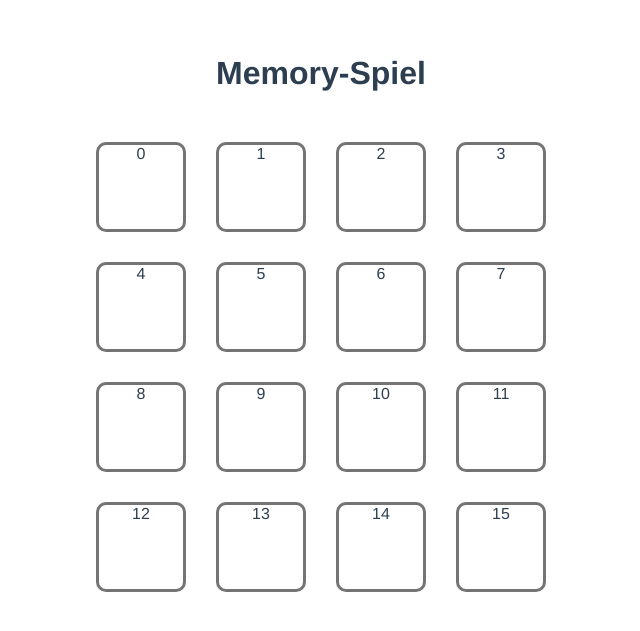
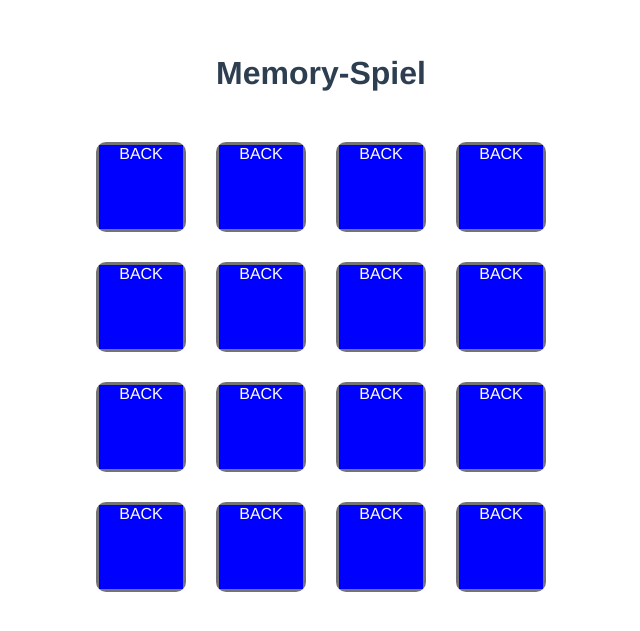
Before and after one commit to Alek-Jakim/memory-spiel, a Vue app: page / in a window 1280 px wide. Shown: the part 137-768 px from the top of the page, without its empty margins (319-959 px from the left). Built offline with nearby package versions, Linux system fonts and the light colour scheme.

Commit message:
refactoring: card front and back, visibility toggle of cards

```diff
--- a/src/App.vue
+++ b/src/App.vue
@@ -1,33 +1,37 @@
 <template>
   <div class="container">
     <h1>Memory-Spiel</h1>
-    <section class="spielbrett">
-      <Karte
-        v-for="(karte, idx) in karteList"
-        :key="`karte-${idx}`"
-        :value="karte"
+    <section class="board">
+      <Card
+        v-for="(card, idx) in cards"
+        :key="`card-${idx}`"
+        :value="card.value"
+        :visible="card.isShowing"
       />
     </section>
   </div>
 </template>
 
 <script>
-import Karte from "./components/Karte.vue";
+import Card from "./components/Card.vue";
 
 export default {
   name: "App",
   components: {
-    Karte,
+    Card,
   },
   setup() {
-    const karteList = [];
+    const cards = [];
 
     for (let i = 0; i < 16; i++) {
-      karteList.push(i);
+      cards.push({
+        value: i,
+        isShowing: false,
+      });
     }
 
     return {
-      karteList,
+      cards,
     };
   },
 };
@@ -58,12 +62,7 @@ export default {
   height: 100vh;
 }
 
-.karte {
-  border: 3px solid rgb(116, 116, 116);
-  border-radius: 10px;
-}
-
-.spielbrett {
+.board {
   margin-top: 50px;
   display: grid;
   grid-template-columns: 90px 90px 90px 90px;
--- /dev/null
+++ b/src/components/Card.vue
@@ -0,0 +1,45 @@
+<template>
+  <div class="card">
+    <div v-if="isShowing" class="card-side card-front">FRONT</div>
+    <div v-else class="card-side card-back">BACK</div>
+  </div>
+</template>
+
+<script>
+export default {
+  props: {
+    value: {
+      type: Number,
+      required: true,
+    },
+    isShowing: {
+      type: Boolean,
+      default: false,
+    },
+  },
+};
+</script>
+
+<style>
+.card {
+  border: 3px solid rgb(116, 116, 116);
+  border-radius: 10px;
+  position: relative;
+}
+
+.card-side {
+  width: 100%;
+  height: 100%;
+  position: absolute;
+}
+
+.card-side.card-front {
+  background: red;
+  color: #fff;
+}
+
+.card-side.card-back {
+  background: blue;
+  color: #fff;
+}
+</style>
--- a/src/components/Karte.vue
+++ /dev/null
@@ -1,17 +0,0 @@
-<template>
-  <div class="karte">{{ value }}</div>
-</template>
-
-<script>
-export default {
-  props: {
-    value: {
-      type: Number,
-      required: true,
-    },
-  },
-};
-</script>
-
-<style>
-</style>
```
